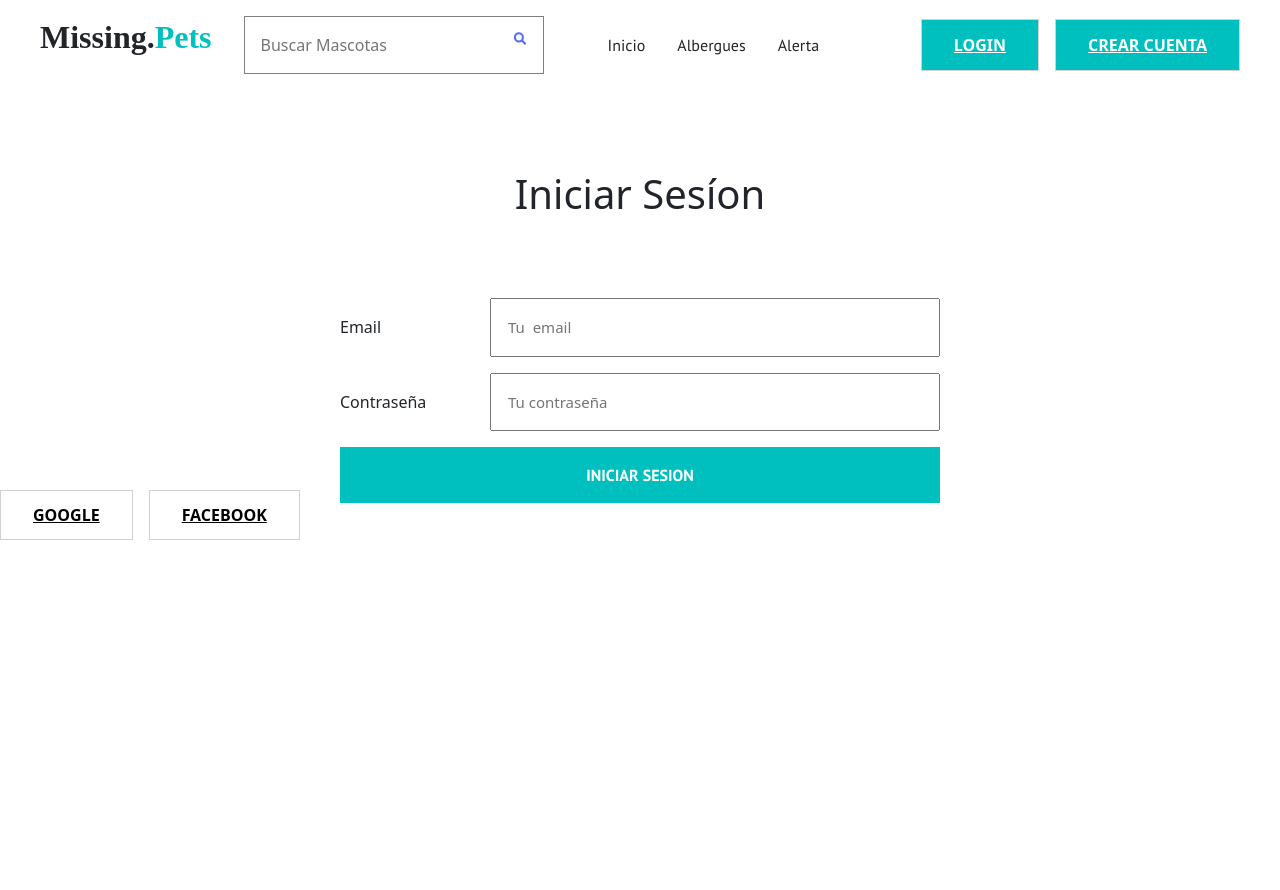
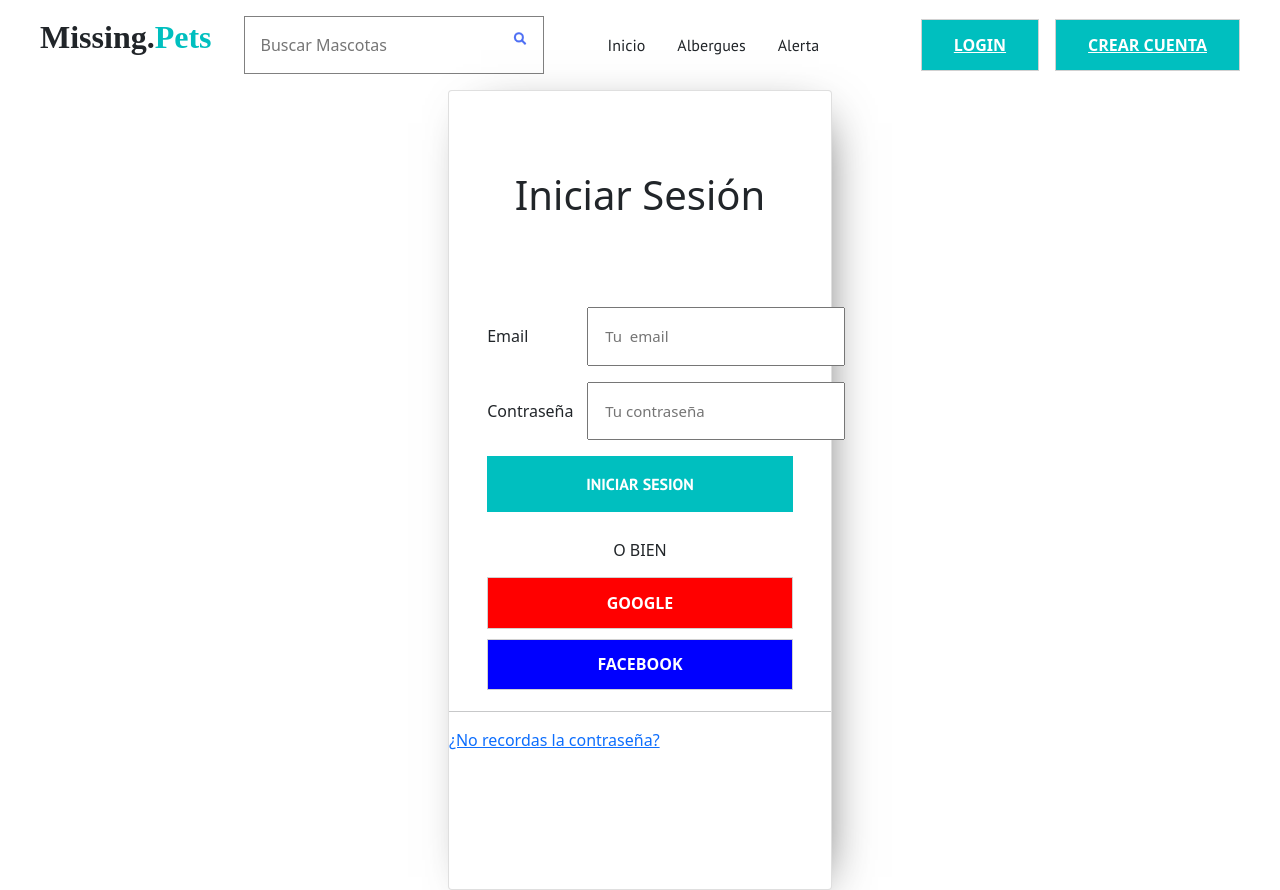
Before and after one commit to Diegolmi/MissingPets2, a Next.js app: page /login in a window 1280 px wide. Before the commit the page ends 800 px from the top, so only its background shows below. Built offline with nearby package versions, Linux system fonts and the light colour scheme; no server answers.

Commit message:
View recuperacion de pass

```diff
--- a/components/layout/Layout.js
+++ b/components/layout/Layout.js
@@ -1,3 +1,4 @@
+/** @jsxImportSource @emotion/react */
 import {  Global, css , jsx } from '@emotion/react';
 import React from "react";
 import Header from "./Header";
--- /dev/null
+++ b/components/ui/BotonFacebook.js
@@ -0,0 +1,20 @@
+import styled from '@emotion/styled';
+
+const ButtonFacebook = styled.button`
+font-weight: 700;
+text-transform: uppercase;
+border: 1px solid #d1d1d1;
+padding: .8rem 2rem;
+margin-right: 1rem;
+background-color: blue;
+width: 80%;
+color: white;
+display: flex;
+justify-content: center;
+margin:5px;
+&:hover {
+    cursor: pointer;
+}
+`
+
+export default ButtonFacebook
--- /dev/null
+++ b/components/ui/BotonGoogle.js
@@ -0,0 +1,22 @@
+import styled from '@emotion/styled';
+
+const ButtonGoogle = styled.button`
+font-weight: 700;
+text-transform: uppercase;
+border: 1px solid #d1d1d1;
+padding: .8rem 2rem;
+margin-right: 1rem;
+background-color: red;
+width: 80%;
+color: white;
+display: flex;
+justify-content: center;
+margin:5px;
+
+
+&:hover {
+    cursor: pointer;
+}
+`
+
+export default ButtonGoogle
--- a/components/ui/Formulario.js
+++ b/components/ui/Formulario.js
@@ -2,8 +2,8 @@ import styled from '@emotion/styled';
 
 export const Formulario = styled.form`
     max-width: 600px;
-    width: 95%auto;
-    margin: 5rem auto 0 auto;
+    width: 80%;
+    margin: 5rem auto 1rem auto;
 
     fieldset {
         margin: 1rem;
@@ -18,7 +18,7 @@ export const Campo = styled.div`
     align-items: center;
 
     label {
-        flex: 0 0 150px;
+        flex: 0 0 100px;
         font-size: 1rem;
     }
 
@@ -48,6 +48,7 @@ font-weight: 700;
     cursor: pointer;
 }
 `
+
 export const Error = styled.p`
      background-color: red;
      padding: .3rem;
--- a/firebase/firebase.js
+++ b/firebase/firebase.js
@@ -31,9 +31,9 @@ class Firebase {
     async enviarEmail(){
       const user = this.auth.currentUser
       user.sendEmailVerification().then(function(){
-
+          alert('Se envio un email para verificar su cuenta')
       }).catch(function(error){
-
+        console.log('hay un error', error)
       })
     }
   //iniciar sesion
@@ -49,6 +49,12 @@ class Firebase {
     return this.auth.signInWithPopup( this.facebookAuthProvider )
   }
 
+  async forgot(email){
+   await this.auth.sendPasswordResetEmail(email)
+
+
+  }
+
 
   //cerrar sesion
 
--- a/pages/login.js
+++ b/pages/login.js
@@ -1,29 +1,29 @@
 /** @jsxImportSource @emotion/react */
-import { css } from "@emotion/react";
+import { css } from '@emotion/react';
 import Router from 'next/router';
 import React, { useState } from 'react';
-import Layout from "../components/layout/Layout";
+import Layout from '../components/layout/Layout';
 import {
   Formulario,
   Campo,
   InputSubmit,
   Error,
+} from '../components/ui/Formulario';
+import firebase from '../firebase/firebase';
 
-} from "../components/ui/Formulario";
-import  Boton  from '../components/ui/Boton'
-import firebase from "../firebase/firebase";
-
-import useValidacion from "../hooks/useValidacion";
-import validarIniciarSesion from "../validacion/validarIniciarSesion";
-
+import useValidacion from '../hooks/useValidacion';
+import validarIniciarSesion from '../validacion/validarIniciarSesion';
+import { Card } from 'react-bootstrap';
+import ButtonGoogle from '../components/ui/BotonGoogle';
+import ButtonFacebook from '../components/ui/BotonFacebook';
+import Link from 'next/link';
 
 const Login = () => {
-
-  const [userDuplicado, setUserDuplicado] = useState(false)
+  const [userDuplicado, setUserDuplicado] = useState(false);
 
   const STATE_INICIAL = {
-    email: "",
-    password: "",
+    email: '',
+    password: '',
   };
   const {
     valores,
@@ -33,7 +33,7 @@ import validarIniciarSesion from "../validacion/validarIniciarSesion";
     handleBlur,
   } = useValidacion(STATE_INICIAL, validarIniciarSesion, iniciarSesion);
 
-  const {  email, password } = valores;
+  const { email, password } = valores;
 
   async function iniciarSesion() {
     try {
@@ -47,41 +47,52 @@ import validarIniciarSesion from "../validacion/validarIniciarSesion";
   }
   async function authGoogle() {
     try {
-      await firebase.loginGoogle()
+      await firebase.loginGoogle();
       Router.push('/');
     } catch (error) {
-      console.log(error)
+      console.log(error);
     }
   }
   async function authFacebook() {
     try {
-      await firebase.loginFacebook()
+      await firebase.loginFacebook();
       Router.push('/');
     } catch (error) {
-      console.log(error)
+      console.log(error);
     }
   }
   return (
-    <div>
+    <>
       <Layout>
-        <>
+        <div
+          css={css`
+            display: flex;
+            justify-content: center;
+          `}
+        >
+          <Card
+            css={css`
+              box-shadow: 10px 10px 49px -23px rgba(0,0,0,0.75);
+              width: 30%;
+              height: 800px;
+            `}
+          >
             <h1
               css={css`
                 margin-top: 5rem;
                 text-align: center;
               `}
             >
-            Iniciar Sesíon
+              Iniciar Sesión
             </h1>
             <Formulario onSubmit={handleSubmit} noValidate>
-
               <Campo>
-              <label htmlFor="email">Email</label>
+                <label htmlFor='email'>Email</label>
                 <input
-                type="email"
-                name="email"
-                id="email"
-                placeholder="Tu  email"
+                  type='email'
+                  name='email'
+                  id='email'
+                  placeholder='Tu  email'
                   value={email}
                   onChange={handleChange}
                   onBlur={handleBlur}
@@ -90,12 +101,12 @@ import validarIniciarSesion from "../validacion/validarIniciarSesion";
               {error.email && <Error>{error.email}</Error>}
 
               <Campo>
-              <label htmlFor="password">Contraseña</label>
+                <label htmlFor='password'>Contraseña</label>
                 <input
-                type="password"
-                name="password"
-                id="password"
-                placeholder="Tu contraseña"
+                  type='password'
+                  name='password'
+                  id='password'
+                  placeholder='Tu contraseña'
                   value={password}
                   onChange={handleChange}
                   onBlur={handleBlur}
@@ -104,15 +115,30 @@ import validarIniciarSesion from "../validacion/validarIniciarSesion";
 
               {error.password && <Error>{error.password}</Error>}
 
+              <InputSubmit type='submit' value='Iniciar Sesion' />
+            </Formulario>
 
-            <InputSubmit type="submit" value="Iniciar Sesion" />
-          </Formulario>
-          <Boton  onClick={authGoogle}>Google</Boton>
-          <Boton onClick={authFacebook}>Facebook</Boton>
+            <div
+              css={css`
+                display: flex;
+                align-items: center;
+                justify-content: center;
+                flex-direction: column;
+              `}
+            >
+              <span css={css`
+                margin:10px;
+              `} > O BIEN </span>
+              <ButtonGoogle onClick={authGoogle}>Google</ButtonGoogle>
+              <ButtonFacebook onClick={authFacebook}>Facebook</ButtonFacebook>
 
+            </div>
+            <hr/>
+            <Link href='/recupero'>¿No recordas la contraseña?</Link>
+          </Card>
+        </div>
+      </Layout>
     </>
-      </Layout>
-    </div>
   );
 };
-export default Login
+export default Login;
```
Also changed, not shown: pages/recupero.js (added, +84 -0 lines). Lines whose indentation alone changed are shown as unchanged.
